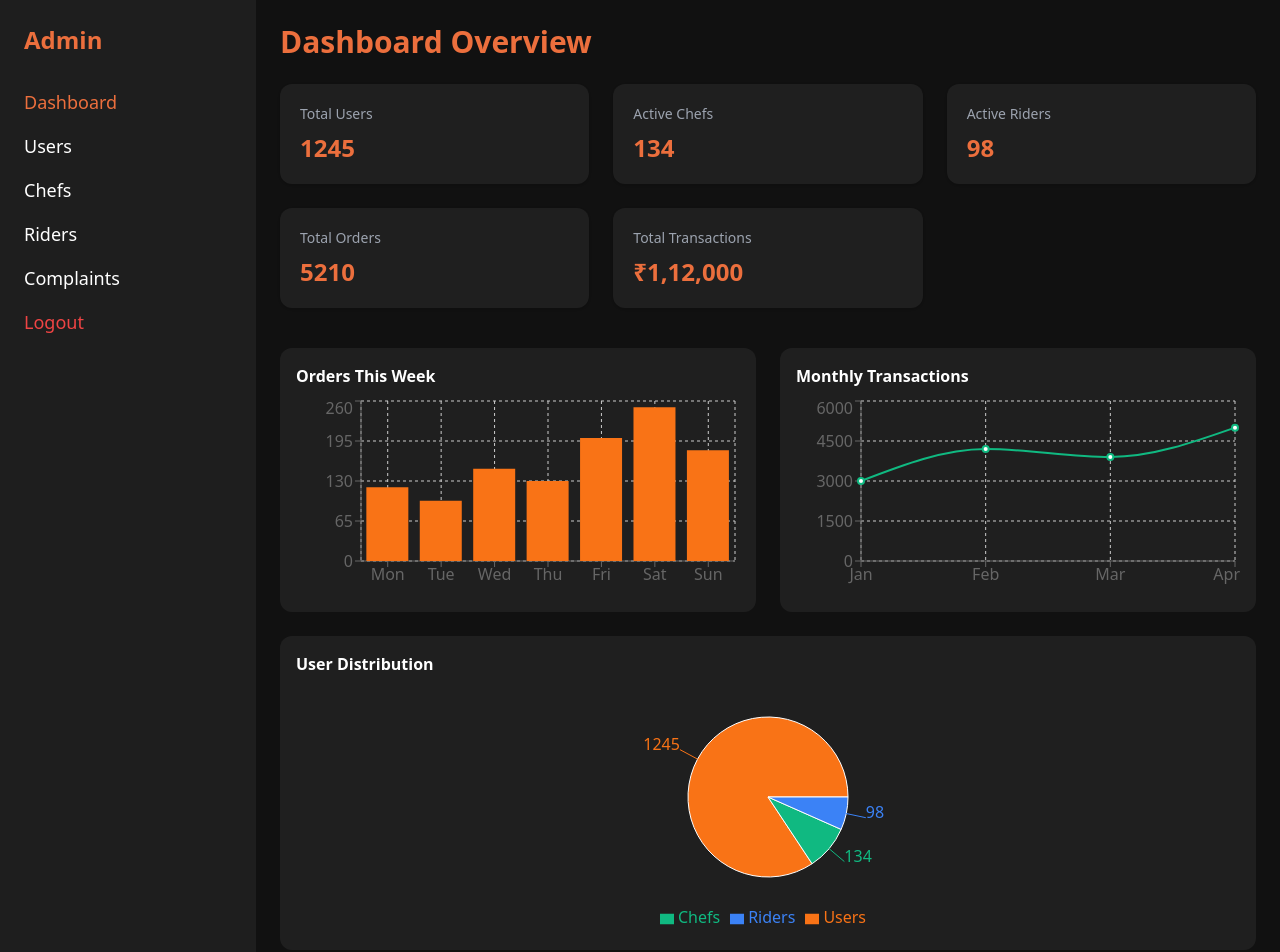
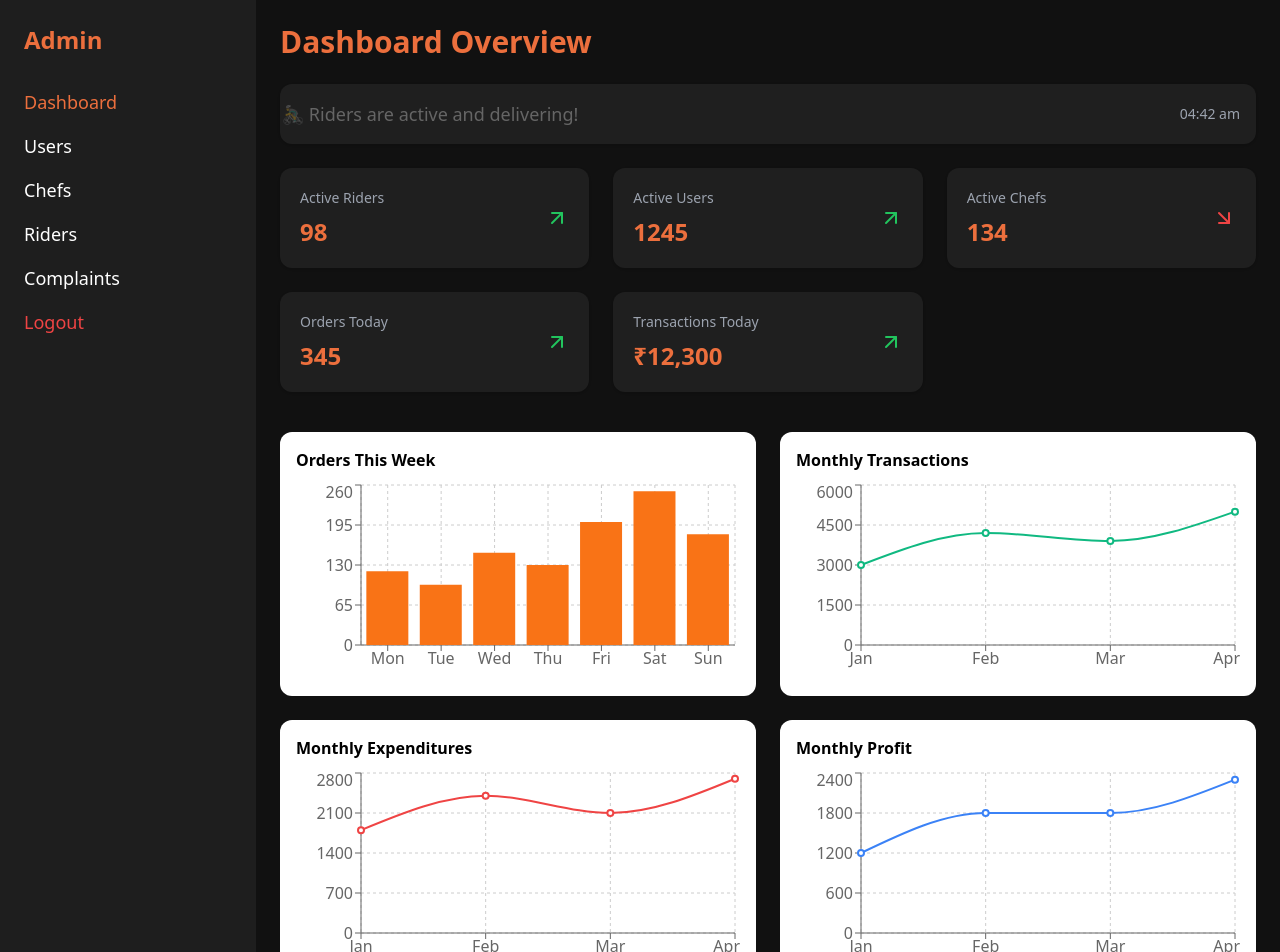
Before and after one commit to AkhilNair04/Forkd-Dashboard, a React (Vite) app in the folder admin-dashboard/: page /dashboard in a window 1280 px wide. Shown: the top 952 px of the page. Built offline with nearby package versions, Linux system fonts and the light colour scheme; sample sign-in values are in the browser's storage.

Commit message:
Dashboard UI corrected

```diff
--- a/admin-dashboard/package.json
+++ b/admin-dashboard/package.json
@@ -10,6 +10,8 @@
     "preview": "vite preview"
   },
   "dependencies": {
+    "framer-motion": "^12.19.2",
+    "lucide-react": "^0.525.0",
     "react": "^19.1.0",
     "react-dom": "^19.1.0",
     "react-router-dom": "^7.6.3",
--- a/admin-dashboard/src/pages/Dashboard.jsx
+++ b/admin-dashboard/src/pages/Dashboard.jsx
@@ -2,67 +2,131 @@ import Sidebar from "../components/Sidebar";
 import {
   LineChart, Line, XAxis, YAxis, CartesianGrid, Tooltip, ResponsiveContainer,
   BarChart, Bar, PieChart, Pie, Cell, Legend
-} from 'recharts';
+} from "recharts";
+import { motion, AnimatePresence } from "framer-motion";
+import { ArrowUpRight, ArrowDownRight } from "lucide-react";
+import { useEffect, useState } from "react";
 
 // Sample Data
 const ordersData = [
-  { day: 'Mon', orders: 120 },
-  { day: 'Tue', orders: 98 },
-  { day: 'Wed', orders: 150 },
-  { day: 'Thu', orders: 130 },
-  { day: 'Fri', orders: 200 },
-  { day: 'Sat', orders: 250 },
-  { day: 'Sun', orders: 180 },
+  { day: "Mon", orders: 120 },
+  { day: "Tue", orders: 98 },
+  { day: "Wed", orders: 150 },
+  { day: "Thu", orders: 130 },
+  { day: "Fri", orders: 200 },
+  { day: "Sat", orders: 250 },
+  { day: "Sun", orders: 180 },
 ];
 
 const transactionsData = [
-  { month: 'Jan', value: 3000 },
-  { month: 'Feb', value: 4200 },
-  { month: 'Mar', value: 3900 },
-  { month: 'Apr', value: 5000 },
+  { month: "Jan", value: 3000 },
+  { month: "Feb", value: 4200 },
+  { month: "Mar", value: 3900 },
+  { month: "Apr", value: 5000 },
 ];
 
-const userTypeData = [
-  { name: 'Users', value: 1245 },
-  { name: 'Chefs', value: 134 },
-  { name: 'Riders', value: 98 },
+const expendituresData = [
+  { month: "Jan", value: 1800 },
+  { month: "Feb", value: 2400 },
+  { month: "Mar", value: 2100 },
+  { month: "Apr", value: 2700 },
 ];
 
-const COLORS = ['#F97316', '#10B981', '#3B82F6'];
+const profitData = transactionsData.map((t, i) => ({
+  month: t.month,
+  value: t.value - expendituresData[i]?.value,
+}));
+
+const userTypeData = [
+  { name: "Users", value: 1245 },
+  { name: "Chefs", value: 134 },
+  { name: "Riders", value: 98 },
+];
+
+const COLORS = ["#F97316", "#10B981", "#3B82F6"];
+
+const flashQuotes = [
+  "📦 Orders surging today!",
+  "🚴‍♂️ Riders are active and delivering!",
+  "👨‍🍳 Chef ratings up 5% this week!",
+  "⚡ Platform is running smoothly!",
+  "📈 Sales showing an upward trend!",
+];
 
 export default function Dashboard() {
   const stats = [
-    { title: "Total Users", value: 1245 },
-    { title: "Active Chefs", value: 134 },
-    { title: "Active Riders", value: 98 },
-    { title: "Total Orders", value: 5210 },
-    { title: "Total Transactions", value: "₹1,12,000" },
+    { title: "Active Riders", value: 98, trend: "up" },
+    { title: "Active Users", value: 1245, trend: "up" },
+    { title: "Active Chefs", value: 134, trend: "down" },
+    { title: "Orders Today", value: 345, trend: "up" },
+    { title: "Transactions Today", value: "₹12,300", trend: "up" },
   ];
 
+  const [currentQuoteIndex, setCurrentQuoteIndex] = useState(0);
+
+  useEffect(() => {
+    const interval = setInterval(() => {
+      setCurrentQuoteIndex((prev) => (prev + 1) % flashQuotes.length);
+    }, 5000);
+    return () => clearInterval(interval);
+  }, []);
+
   return (
-    <div className="flex min-h-screen">
+    <div className="flex min-h-screen bg-[#111] text-white">
+      <div className="flex-1 p-6">
+        <h1 className="text-3xl font-bold text-primary mb-6">Dashboard Overview</h1>
 
-      <div className="flex-1 bg-[#111] text-white p-6">
-        <h1 className="text-3xl font-bold text-primary mb-6">Dashboard Overview</h1>
+        {/* Flash Card */}
+        <div className="bg-[#1F1F1F] p-4 rounded-xl mb-6 shadow flex justify-between items-center">
+          <AnimatePresence mode="wait">
+            <motion.div
+              key={currentQuoteIndex}
+              initial={{ opacity: 0, x: -20 }}
+              animate={{ opacity: 1, x: 0 }}
+              exit={{ opacity: 0, x: 20 }}
+              transition={{ duration: 0.5 }}
+              className="text-white text-lg"
+            >
+              {flashQuotes[currentQuoteIndex]}
+            </motion.div>
+          </AnimatePresence>
+          <div className="text-sm text-gray-400 text-right min-w-[120px]">
+            {new Date().toLocaleTimeString("en-IN", {
+              hour: "2-digit",
+              minute: "2-digit",
+              hour12: true,
+            })}
+          </div>
+        </div>
 
         {/* Summary Cards */}
         <div className="grid grid-cols-1 sm:grid-cols-2 lg:grid-cols-3 gap-6 mb-10">
           {stats.map((item, index) => (
-            <div
+            <motion.div
               key={index}
-              className="bg-[#1F1F1F] p-5 rounded-xl shadow hover:shadow-lg transition"
+              initial={{ opacity: 0, y: 20 }}
+              animate={{ opacity: 1, y: 0 }}
+              transition={{ duration: 0.3, delay: index * 0.1 }}
+              className="bg-[#1F1F1F] p-5 rounded-xl shadow hover:shadow-lg transition flex justify-between items-center"
             >
-              <h3 className="text-sm text-gray-400">{item.title}</h3>
-              <p className="text-2xl font-bold mt-2 text-primary">{item.value}</p>
-            </div>
+              <div>
+                <h3 className="text-sm text-gray-400">{item.title}</h3>
+                <p className="text-2xl font-bold mt-2 text-primary">{item.value}</p>
+              </div>
+              {item.trend === "up" ? (
+                <ArrowUpRight className="text-green-500" />
+              ) : (
+                <ArrowDownRight className="text-red-500" />
+              )}
+            </motion.div>
           ))}
         </div>
 
-        {/* Charts */}
+        {/* Graphs */}
         <div className="grid grid-cols-1 md:grid-cols-2 gap-6">
-          {/* Bar Chart */}
-          <div className="bg-[#1F1F1F] p-4 rounded-xl">
-            <h3 className="text-white mb-2 font-semibold">Orders This Week</h3>
+          {/* Orders This Week */}
+          <div className="bg-white p-4 rounded-xl text-black">
+            <h3 className="mb-2 font-semibold">Orders This Week</h3>
             <ResponsiveContainer width="100%" height={200}>
               <BarChart data={ordersData}>
                 <CartesianGrid strokeDasharray="3 3" />
@@ -74,9 +138,9 @@ export default function Dashboard() {
             </ResponsiveContainer>
           </div>
 
-          {/* Line Chart */}
-          <div className="bg-[#1F1F1F] p-4 rounded-xl">
-            <h3 className="text-white mb-2 font-semibold">Monthly Transactions</h3>
+          {/* Monthly Transactions */}
+          <div className="bg-white p-4 rounded-xl text-black">
+            <h3 className="mb-2 font-semibold">Monthly Transactions</h3>
             <ResponsiveContainer width="100%" height={200}>
               <LineChart data={transactionsData}>
                 <CartesianGrid strokeDasharray="3 3" />
@@ -88,9 +152,37 @@ export default function Dashboard() {
             </ResponsiveContainer>
           </div>
 
-          {/* Pie Chart */}
-          <div className="bg-[#1F1F1F] p-4 rounded-xl col-span-1 md:col-span-2">
-            <h3 className="text-white mb-2 font-semibold">User Distribution</h3>
+          {/* Monthly Expenditures */}
+          <div className="bg-white p-4 rounded-xl text-black">
+            <h3 className="mb-2 font-semibold">Monthly Expenditures</h3>
+            <ResponsiveContainer width="100%" height={200}>
+              <LineChart data={expendituresData}>
+                <CartesianGrid strokeDasharray="3 3" />
+                <XAxis dataKey="month" />
+                <YAxis />
+                <Tooltip />
+                <Line type="monotone" dataKey="value" stroke="#EF4444" strokeWidth={2} />
+              </LineChart>
+            </ResponsiveContainer>
+          </div>
+
+          {/* Monthly Profit */}
+          <div className="bg-white p-4 rounded-xl text-black">
+            <h3 className="mb-2 font-semibold">Monthly Profit</h3>
+            <ResponsiveContainer width="100%" height={200}>
+              <LineChart data={profitData}>
+                <CartesianGrid strokeDasharray="3 3" />
+                <XAxis dataKey="month" />
+                <YAxis />
+                <Tooltip />
+                <Line type="monotone" dataKey="value" stroke="#3B82F6" strokeWidth={2} />
+              </LineChart>
+            </ResponsiveContainer>
+          </div>
+
+          {/* User Distribution */}
+          <div className="bg-white p-4 rounded-xl col-span-1 md:col-span-2 text-black">
+            <h3 className="mb-2 font-semibold">User Distribution</h3>
             <ResponsiveContainer width="100%" height={250}>
               <PieChart>
                 <Pie
```
Also changed, not shown: 1 other file (tests, documents, lock files or other folders).
